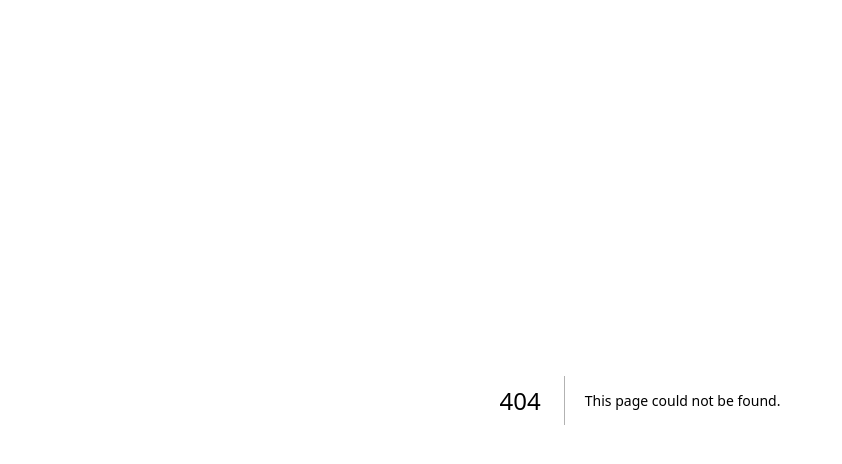
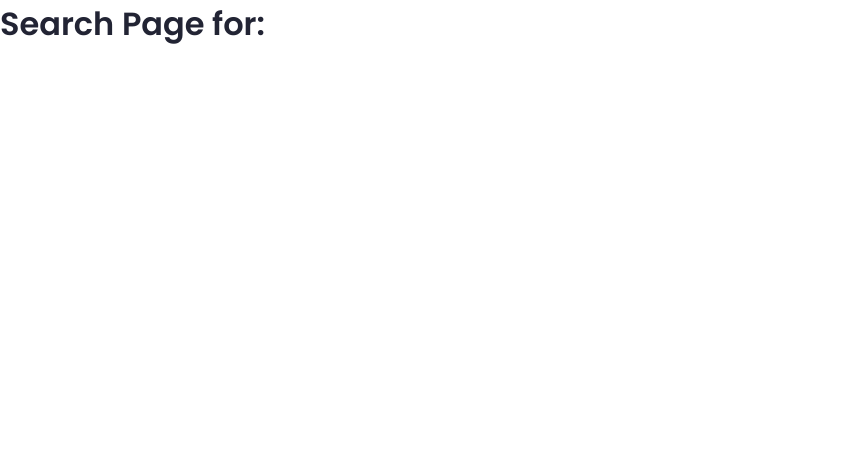
Before and after one commit to codepraycode/finsweet, a Next.js app: page /search in a window 1280 px wide. Before the commit this address had no page. Shown: the top 464 px of the page, without its empty margins (0-842 px from the left). Built offline with nearby package versions, Linux system fonts and the light colour scheme.

Commit message:
Added search page

```diff
--- /dev/null
+++ b/src/app/search/page.tsx
@@ -0,0 +1,17 @@
+'use client'
+import { useSearchParams } from "next/navigation";
+
+
+const SearchPage = () => {
+
+    const params = useSearchParams()
+    return (
+
+        <h1>
+            Search Page for: {params.get("query")}
+        </h1>
+    )
+}
+
+
+export default SearchPage;
```
Also changed, not shown: src/components/UI/Input.tsx (+9 -4 lines).
